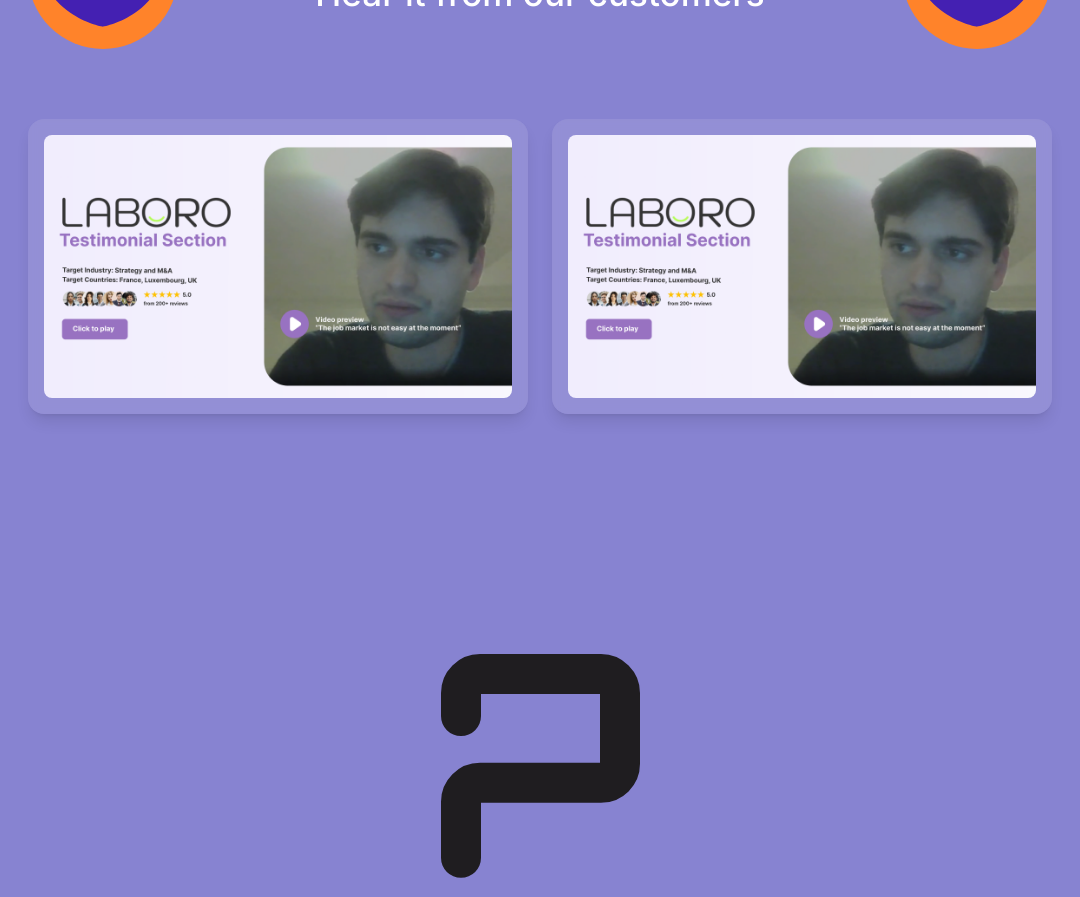
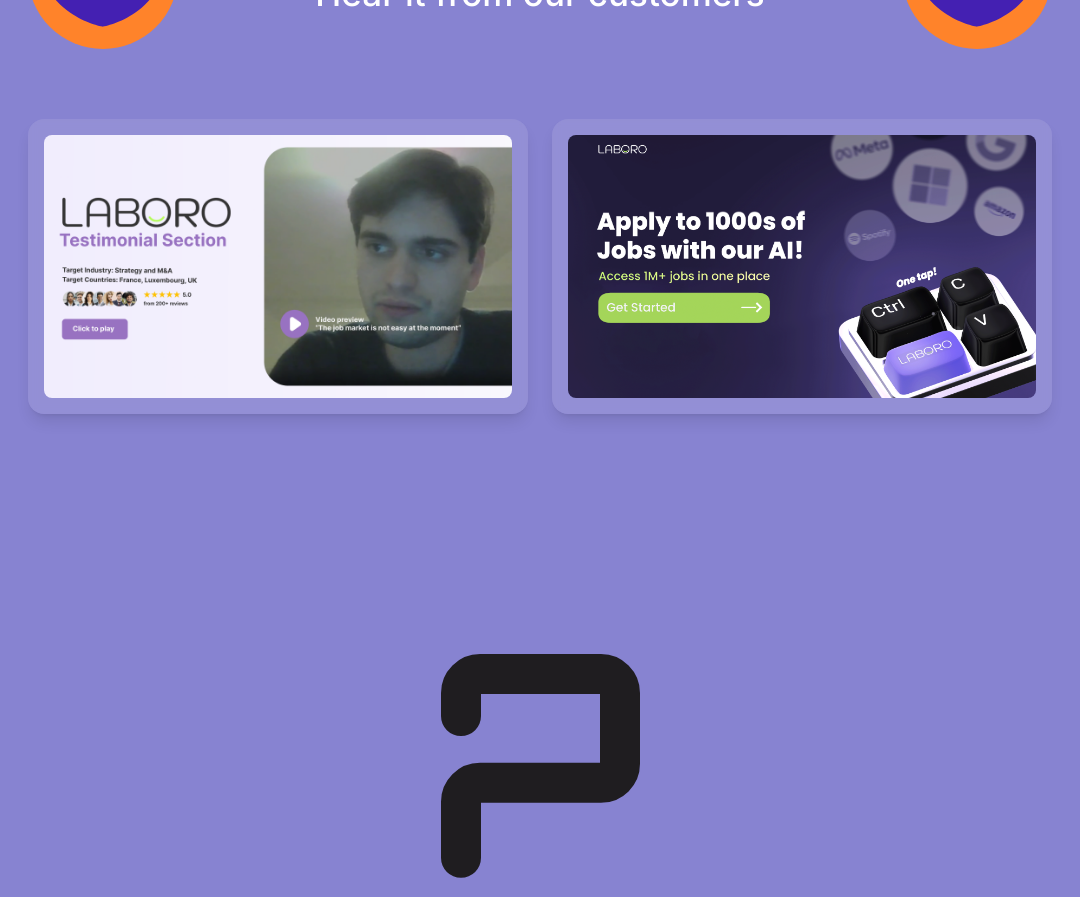
Before and after one commit to AIgen-Solutions-s-r-l/ai-job-application-frontend, a Next.js app: page / in a window 1280 px wide. Shown: the part 4980-5877 px from the top of the page, without its empty margins (100-1180 px from the left). Built offline with nearby package versions, Linux system fonts and the light colour scheme; no server answers; a web font is replaced by a local one.

Commit message:
Update Testimonals cover

```diff
--- a/components/landing/Testimonials.tsx
+++ b/components/landing/Testimonials.tsx
@@ -16,9 +16,9 @@
     }
   };
   const handleVideoClick2 = () => {
-    if (videoRef.current) {
-      videoRef.current.play();
-      setIsPlaying(true);
+    if (videoRef2.current) {
+      videoRef2.current.play();
+      setIsPlaying2(true);
     }
   };
 
@@ -60,7 +60,7 @@
             {!isPlaying2 && (
               <div className="aspect-video w-full overflow-hidden rounded-lg">
                 <Image
-                  src="/landing/testimonial-1-cover.png"
+                  src="/landing/testimonial-2-cover.png"
                   alt="hero-content"
                   width={1000}
                   height={562}
```
Also changed, not shown: public/landing/testimonial-2-cover.png (added).
